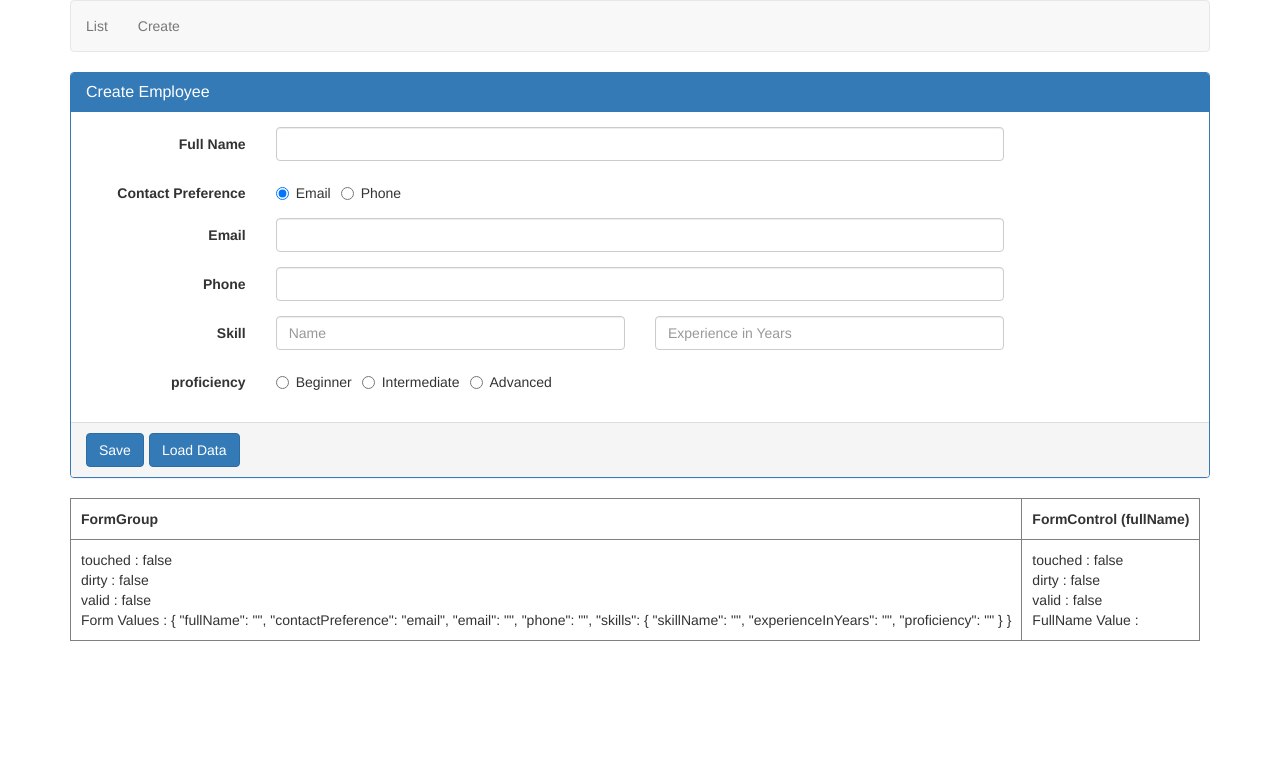
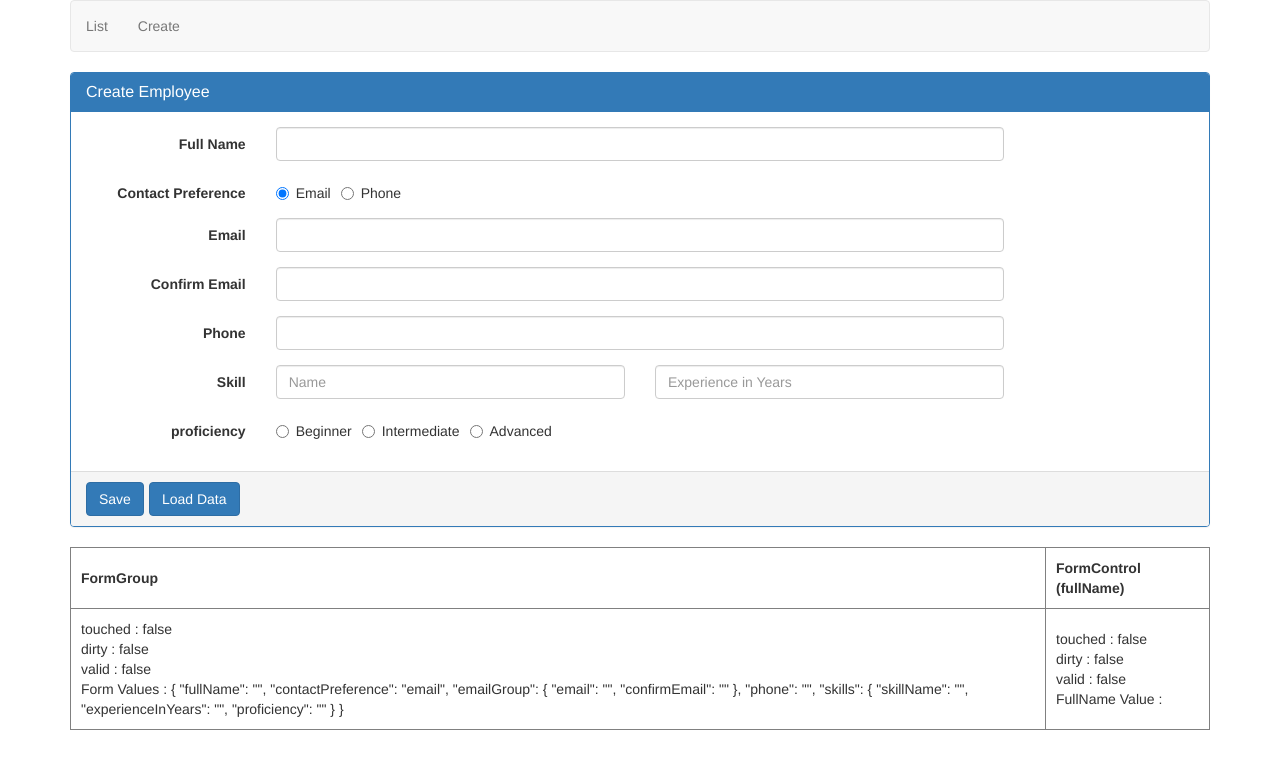
Before and after one commit to pusanja/angular-assignment, an Angular app: page /create in a window 1280 px wide. Shown: the top 768 px of the page. Built offline with nearby package versions, Linux system fonts and the light colour scheme.

Commit message:
Angular reactive forms cross field validation

```diff
--- a/src/app/employee/create-employee.component.html
+++ b/src/app/employee/create-employee.component.html
@@ -25,17 +25,30 @@
           </label>
         </div>
       </div>
+      <div formGroupName="emailGroup">
 
       <div class="form-group"[ngClass]="{'has-error' : formErrors.email}">
         <label class="col-sm-2 control-label" for="email">Email</label>
         <div class="col-sm-8">
           <input id="email" formControlName="email" type="text" class="form-control"
           (blur)="logValidationErrors()">
-          <span class="help-block" *ngIf="formErrors.fullName">
+          <span class="help-block" *ngIf="formErrors.email">
             {{formErrors.email}}
         </span>
       </div>
       </div>
+      <div class="form-group"[ngClass]="{'has-error' : formErrors.confirmEmail||formErrors.emailGroup}">
+        <label class="col-sm-2 control-label" for="email">Confirm Email</label>
+        <div class="col-sm-8">
+          <input id="confirmEmail" formControlName="confirmEmail" type="text" class="form-control"
+          (blur)="logValidationErrors()">
+          <span class="help-block" *ngIf="formErrors.confirmEmail || formErrors.emailGroup">
+            {{formErrors.confirmEmail ? formErrors.confirmEmail : formErrors.emailGroup}}
+
+        </span>
+      </div>
+      </div>
+    </div>
       <div class="form-group"[ngClass]="{'has-error' : formErrors.phone}">
         <label class="col-sm-2 control-label" for="email">Phone</label>
         <div class="col-sm-8">
--- a/src/app/employee/create-employee.component.ts
+++ b/src/app/employee/create-employee.component.ts
@@ -11,6 +11,8 @@ export class CreateEmployeeComponent implements OnInit {
   formErrors = {
     'fullName': '',
     'email': '',
+    'confirmEmail' :'',
+    'emailGroup':'',
     'phone':'',
     'skillName': '',
     'experienceInYears': '',
@@ -26,6 +28,13 @@ export class CreateEmployeeComponent implements OnInit {
     'email': {
       'required': 'Email is required.',
       'emailDomain':'email domain is dell.com '
+    },
+    'confirmEmail': {
+      'required': 'confirmEmail is required.',
+      'emailDomain':'email domain is dell.com '
+    },
+    'emailGroup':{
+      'emailMismatch':'email and confirm email do not match'
     },
     'phone': {
       'required': 'phone is required.'
@@ -46,8 +55,13 @@ export class CreateEmployeeComponent implements OnInit {
     this.employeeForm=this.fb.group({
       fullName:['',[Validators.required,Validators.minLength(2),Validators.maxLength(10)]],
       contactPreference:['email'],
-      email:['',[Validators.required, CustomValidators.emailDomain('dell.com')]],
-      phone:['',],
+      emailGroup: this.fb.group({
+        email:['',[Validators.required, CustomValidators.emailDomain('dell.com')]],
+      confirmEmail:['',Validators.required]
+
+      },{validator:matchEmail}),
+
+      phone:[''],
         skills: this.fb.group({
           skillName:['',Validators.required],
           experienceInYears:['',Validators.required],
@@ -83,10 +97,8 @@ export class CreateEmployeeComponent implements OnInit {
   logValidationErrors(group:FormGroup=this.employeeForm): void{
     Object.keys(group.controls).forEach((Key: string)=>{
       const abstractControl=group.get(Key);
-      if(abstractControl instanceof FormGroup){
-        this.logValidationErrors(abstractControl);
-      }else{
-        (this.formErrors as any)[Key]='';
+
+      (this.formErrors as any)[Key]='';
         if(abstractControl && ! abstractControl.valid&&(abstractControl.touched||abstractControl.dirty)){
         const messages=(this.validationMessages as any)[Key];
 
@@ -97,6 +109,8 @@ export class CreateEmployeeComponent implements OnInit {
         }
         }
 
+      if(abstractControl instanceof FormGroup){
+        this.logValidationErrors(abstractControl);
       }
 
 
@@ -109,3 +123,14 @@ export class CreateEmployeeComponent implements OnInit {
 
     }
   }
+  function matchEmail(group:AbstractControl): {[key:string]:any}|null{
+    const emailControl=group.get('email');
+    const confirmEmailControl=group.get('confirmEmail');
+
+    if( emailControl ?.value===confirmEmailControl ?.value||confirmEmailControl?.pristine){
+           return null;
+    } else{
+      return{emailMismatch:true};
+    }
+
+  }
```
